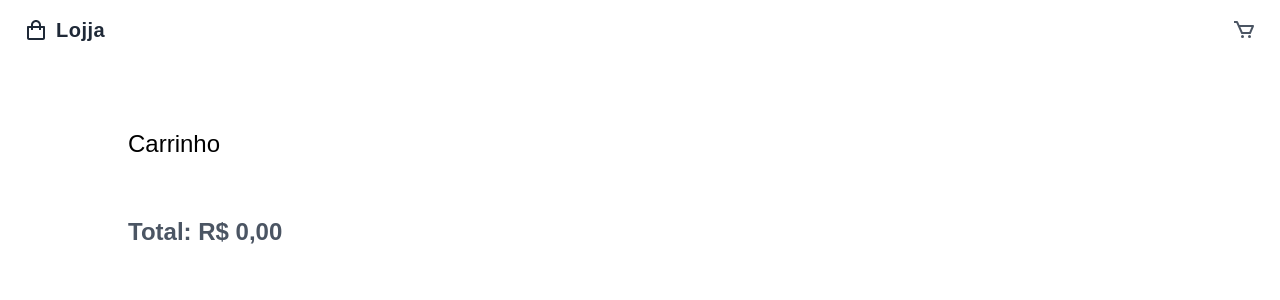
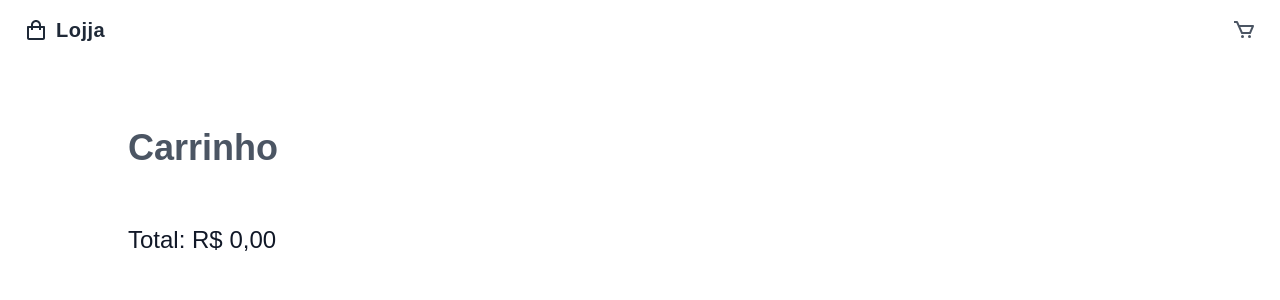
Before and after one commit to ChristoPy/adx-challenge-store, a Nuxt app: page /carrinho in a window 1280 px wide. Shown: the top 300 px of the page. Built offline with nearby package versions, Linux system fonts and the light colour scheme; a web font is replaced by a local one.

Commit message:
Update typography.

```diff
--- a/components/ShoppingCartItem.vue
+++ b/components/ShoppingCartItem.vue
@@ -12,8 +12,8 @@ defineProps<{
   <ul class="grid gap-4">
     <li :key="item.product._id" class="flex items-center justify-between border-b py-4">
       <div>
-        <p>{{ item.product.name }}</p>
-        <p>{{ formatMoney(item.product.price) }}</p>
+        <h3 class="pt-3 font-bold text-2xl">{{ item.product.name }}</h3>
+        <p class="pt-1 pb-3 text-gray-900">{{ formatMoney(item.product.price) }}</p>
       </div>
       <div class="flex justify-center items-center space-x-2">
         <Button text="-" :onClick="() => $store.dispatch('shoppingCart/setQuantity', { product: item.product, quantity: item.quantity - 1 })" />
--- a/components/ShoppingCartTotal.vue
+++ b/components/ShoppingCartTotal.vue
@@ -4,6 +4,6 @@ import { formatMoney } from '~/utils/money';
 
 <template>
   <div class="mt-6">
-    <p class="text-2xl font-bold">Total: {{formatMoney($store.getters['shoppingCart/total'])}}</p>
+    <p class="text-2xl text-gray-900">Total: {{formatMoney($store.getters['shoppingCart/total'])}}</p>
   </div>
 </template>
--- a/pages/carrinho.vue
+++ b/pages/carrinho.vue
@@ -1,7 +1,7 @@
 <template>
   <section class="py-8 mt-12 px-4">
     <div class="container mx-auto max-w-5xl">
-      <h1 class="text-black text-2xl my-4 py-8">Carrinho</h1>
+      <h1 class="font-bold text-4xl my-4 py-8">Carrinho</h1>
 
       <ShoppingCartItem v-for="item of $store.getters['shoppingCart/items']" :item="item" :key="item.product._id" />
       <ShoppingCartTotal />
```
